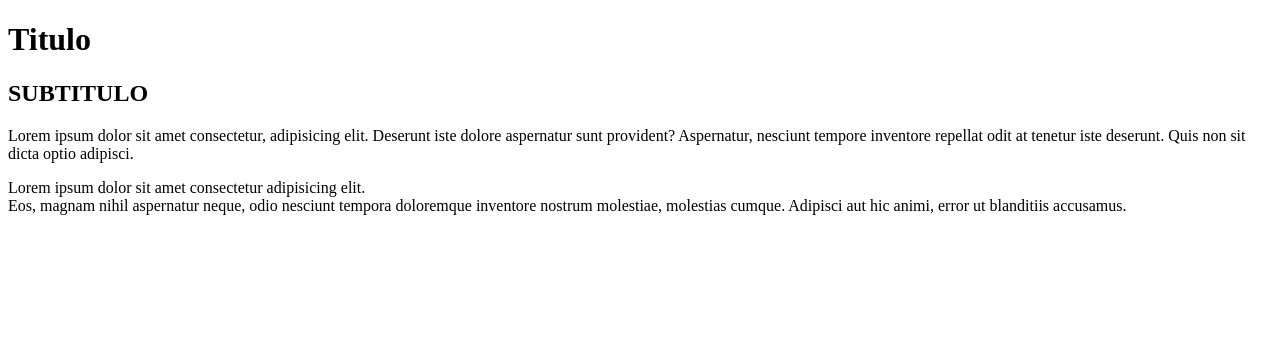
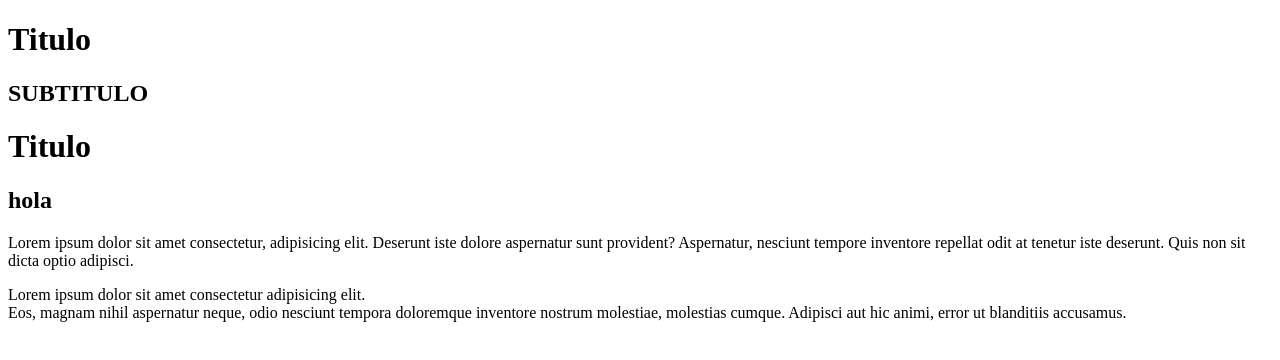
Before and after one commit to ingafleon/GitProject, a plain HTML site: page Index.html in a window 1280 px wide. Drawn offline with Linux system fonts and the light colour scheme.

Commit message:
cambio linea codigo

```diff
--- a/Index.html
+++ b/Index.html
@@ -9,6 +9,8 @@
 <body>
     <h1>Titulo</h1>
     <H2>SUBTITULO</H2>
+    <h1>Titulo</h1>
+    <H2>hola</H2>
     <p>Lorem ipsum dolor sit amet consectetur, adipisicing elit. Deserunt iste dolore aspernatur sunt provident? Aspernatur, nesciunt tempore inventore repellat odit at tenetur iste deserunt. Quis non sit dicta optio adipisci.</p>
     <p>Lorem ipsum dolor sit amet consectetur adipisicing elit. <br> Eos, magnam nihil aspernatur neque, odio nesciunt tempora doloremque inventore nostrum molestiae, molestias cumque. Adipisci aut hic animi, error ut blanditiis accusamus.</p>
 </body>
```
